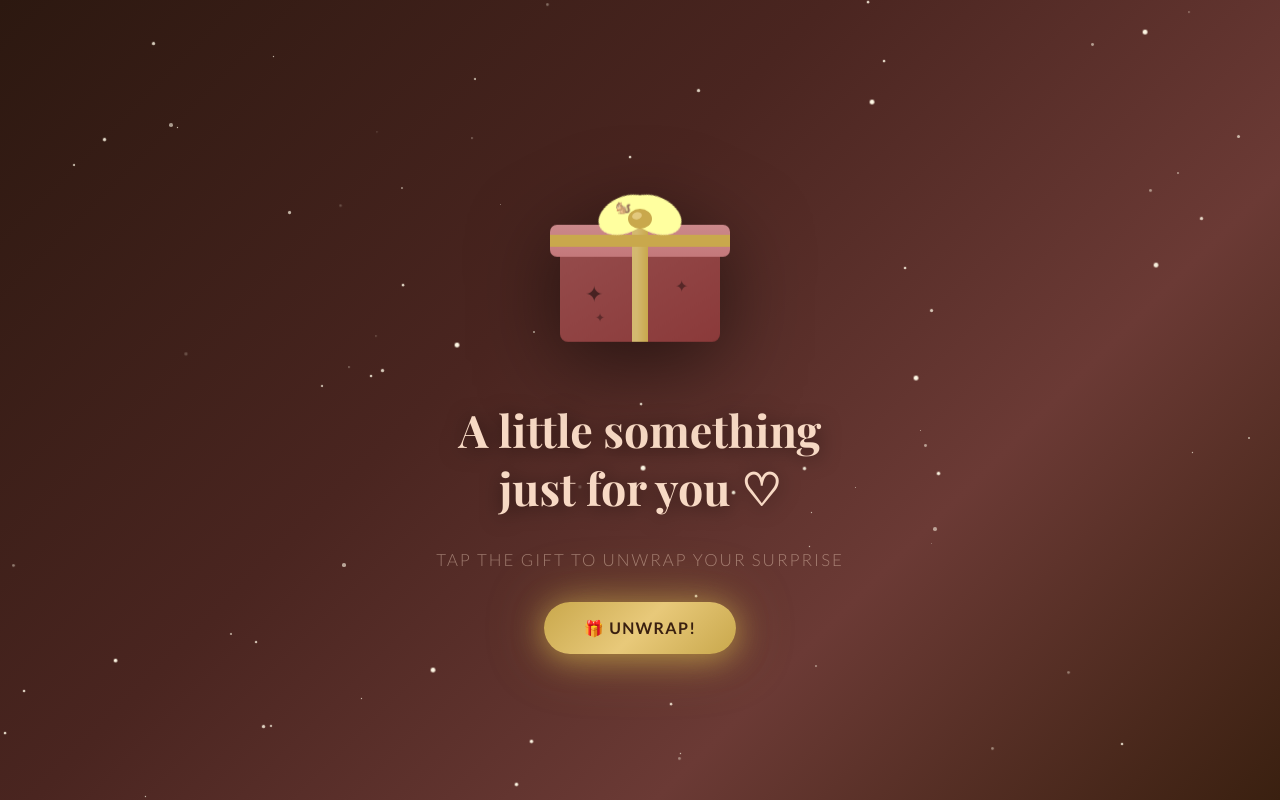
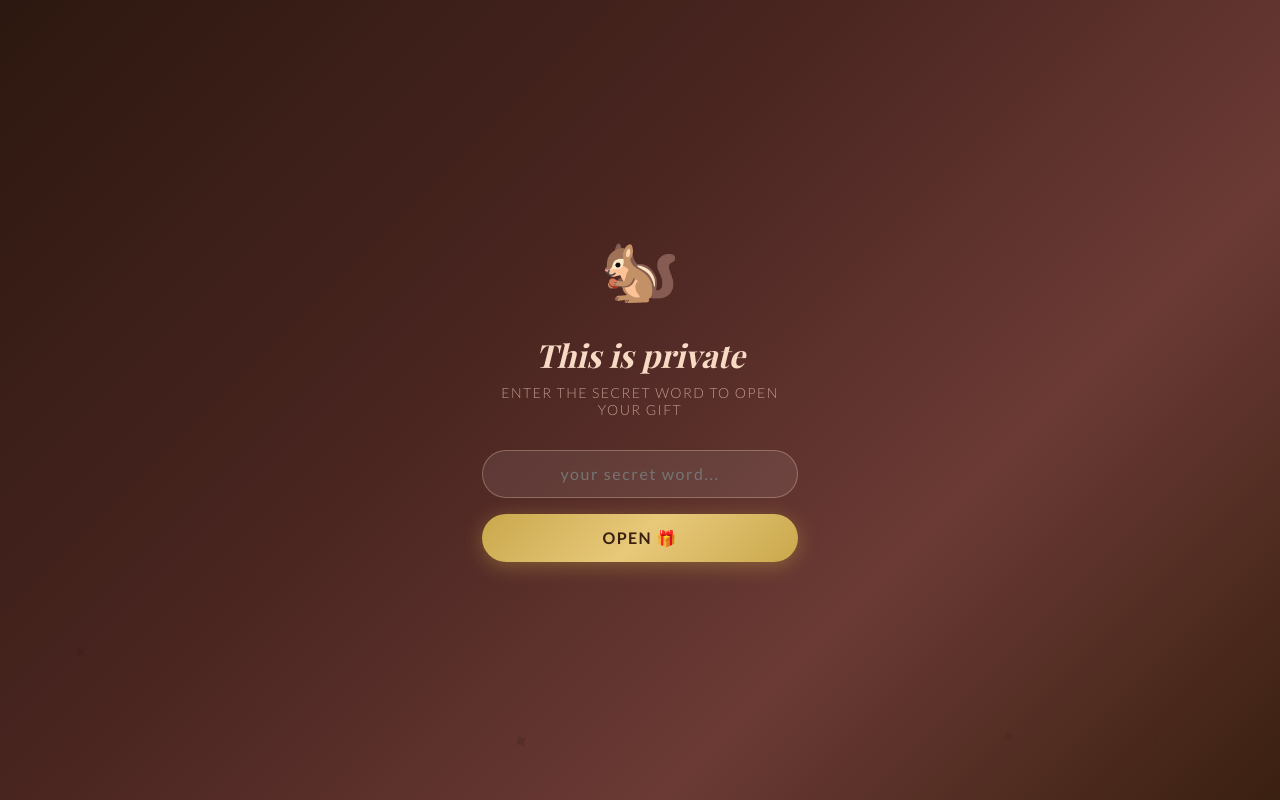
Before and after one commit to Vaibhavvv2524/mari-khiskoli, a plain HTML site: page index.html in a window 1280 px wide. Drawn offline with nearby package versions, Linux system fonts and the light colour scheme; a web font is replaced by a local one.

Commit message:
Add files via upload

```diff
--- a/index.html
+++ b/index.html
@@ -569,8 +569,26 @@
 
 <canvas id="particle-canvas"></canvas>
 
+<!-- ======= PASSWORD GATE ======= -->
+<div id="gate-page" class="page active" style="background:linear-gradient(135deg,#2C1810 0%,#4A2520 40%,#6B3A35 70%,#3A2010 100%);align-items:center;justify-content:center;min-height:100vh;">
+  <div style="text-align:center;padding:2rem;position:relative;z-index:10;max-width:380px;width:100%;">
+    <span style="font-size:4rem;display:block;margin-bottom:1rem;animation:float 3s ease-in-out infinite">🐿️</span>
+    <h1 style="font-family:'Playfair Display',serif;font-style:italic;color:#F7D9C4;font-size:2rem;margin-bottom:0.5rem">This is private</h1>
+    <p style="color:rgba(247,217,196,0.65);font-size:0.875rem;letter-spacing:0.1em;text-transform:uppercase;margin-bottom:2rem;font-weight:300">Enter the secret word to open your gift</p>
+    <input id="gate-input" type="password"
+      style="width:100%;padding:0.85rem 1.25rem;border-radius:50px;border:1.5px solid rgba(247,217,196,0.3);background:rgba(255,255,255,0.08);color:#F7D9C4;font-family:'Lato',sans-serif;font-size:1rem;text-align:center;outline:none;letter-spacing:0.1em;margin-bottom:1rem"
+      placeholder="your secret word..."
+      onkeydown="if(event.key==='Enter')checkGate()">
+    <div id="gate-error" style="color:#E8A598;font-size:0.8rem;margin-bottom:0.75rem;display:none;min-height:1.2em">Wrong password — think harder! 🐿️</div>
+    <button onclick="checkGate()"
+      style="background:linear-gradient(135deg,#C9A84C,#E8C97A,#C9A84C);border:none;border-radius:50px;padding:0.9rem 2.5rem;font-family:'Lato',sans-serif;font-size:1rem;font-weight:700;color:#3A2010;cursor:pointer;letter-spacing:0.08em;text-transform:uppercase;width:100%;box-shadow:0 4px 20px rgba(201,168,76,0.4)">
+      Open 🎁
+    </button>
+  </div>
+</div>
+
 <!-- ======= UNWRAP PAGE ======= -->
-<div id="unwrap-page" class="page active">
+<div id="unwrap-page" class="page">
   <div class="stars" id="stars-container"></div>
   <div class="gift-container">
     <div class="gift-box-wrap floating" onclick="openGift()">
@@ -1059,6 +1077,24 @@ Keep shining, keep being your adorable self, and never stop being the wonderful
   ]
 };
 
+// ============ GATE ============
+const GATE_PASS = 'vandruAndKhiskoli';
+function checkGate() {
+  const val = document.getElementById('gate-input').value;
+  if(val === GATE_PASS) {
+    sessionStorage.setItem('gateOpen','1');
+    document.getElementById('gate-page').classList.remove('active');
+    document.getElementById('gate-page').style.display = 'none';
+    document.getElementById('unwrap-page').classList.add('active');
+  } else {
+    const err = document.getElementById('gate-error');
+    err.style.display = 'block';
+    document.getElementById('gate-input').value = '';
+    document.getElementById('gate-input').focus();
+    setTimeout(()=>err.style.display='none', 3000);
+  }
+}
+
 // ============ STORAGE ============
 const PASS = 'khiskoli25'; // Change this!
 let data = {};
```
